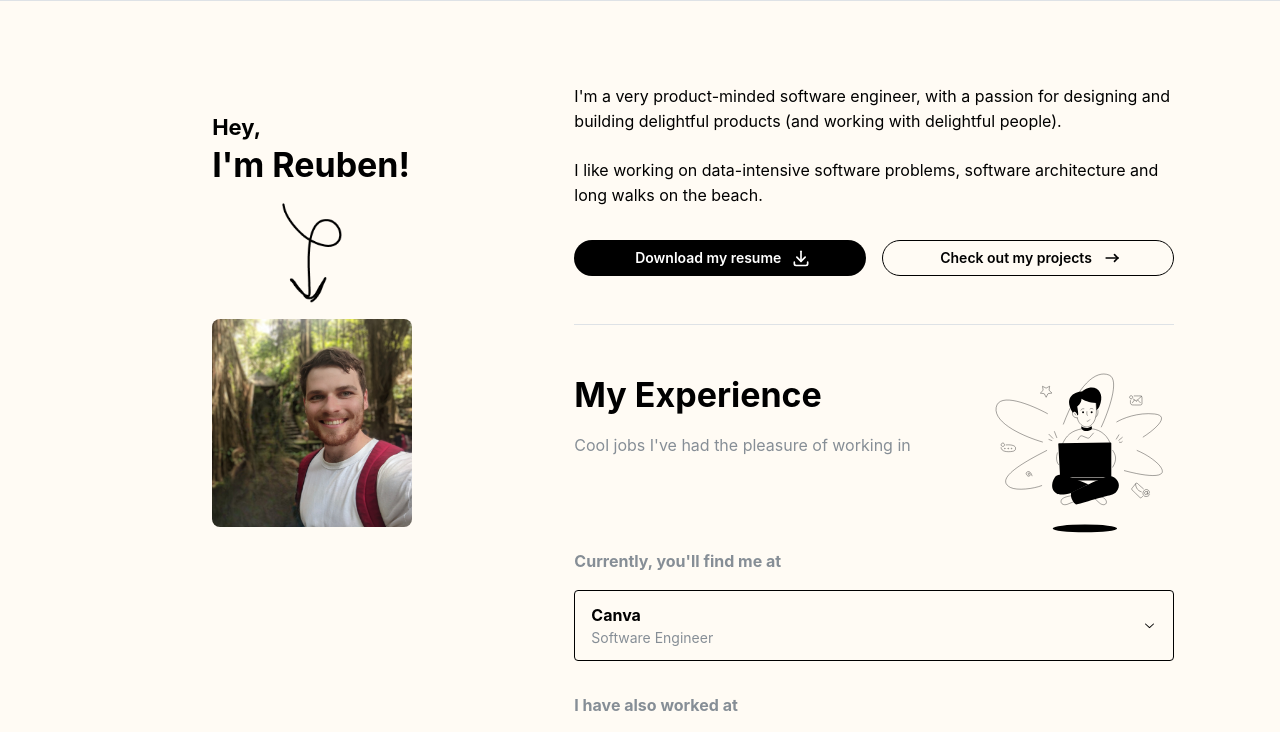
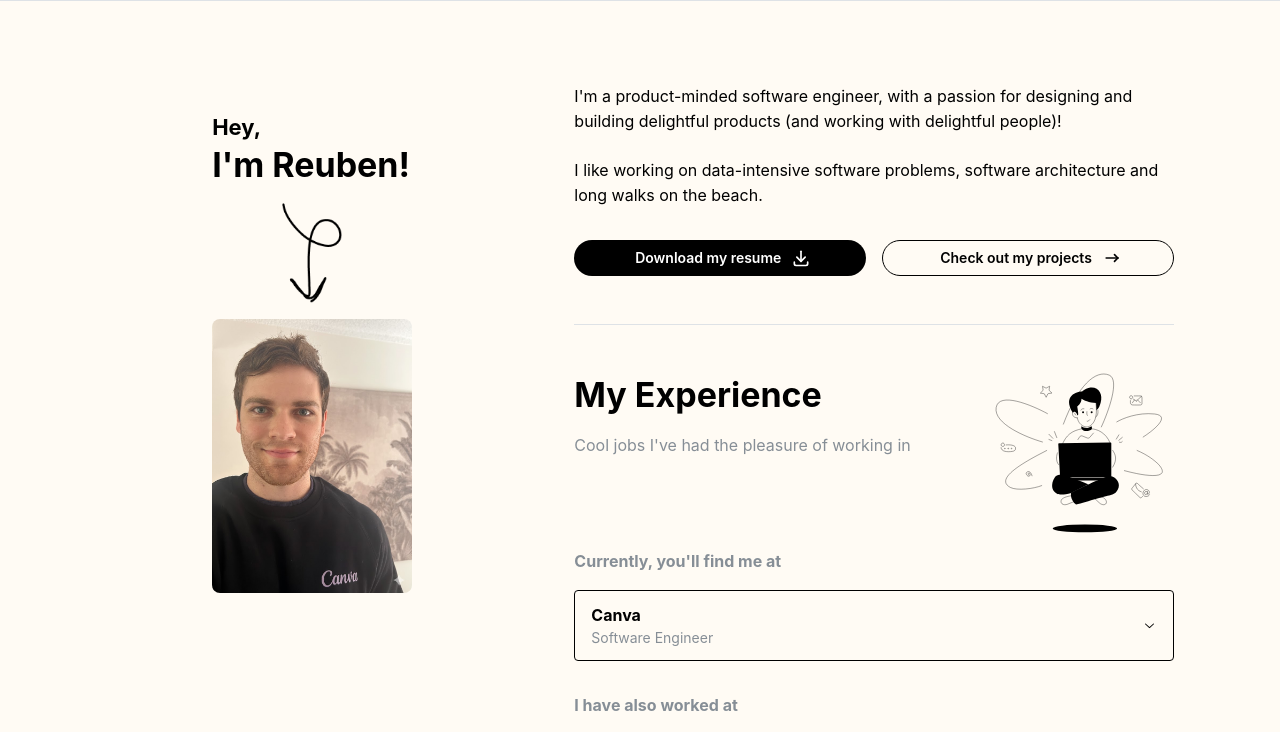
Before and after one commit to reubenjamesbishop/reubens-website, a React (Vite) app: page / in a window 1280 px wide. Shown: the top 732 px of the page. Built offline with nearby package versions, Linux system fonts and the light colour scheme.

Commit message:
update photo and bio

```diff
--- a/src/pages/Home.tsx
+++ b/src/pages/Home.tsx
@@ -43,10 +43,11 @@ function PageIntro() {
   return (
     <Stack>
       <Text ta={{ base: "center", md: "left" }}>
-        I'm a very product-minded software engineer, with a passion for designing and building delightful products
-        (and working with delightful people). <br/><br/>
-        I like working on data-intensive software problems, software architecture
-        and long walks on the beach.
+        I'm a product-minded software engineer, with a passion for designing and
+        building delightful products (and working with delightful people)!{" "}
+        <br />
+        <br />I like working on data-intensive software problems, software
+        architecture and long walks on the beach.
       </Text>
       <Space />
       <Grid>
@@ -87,7 +88,7 @@ export default function Home() {
       <Container size={"lg"} pt="xl">
         <Space h="xl" />
         <Grid>
-            <Grid.Col span={{ base: 12, md: 5 }} >
+          <Grid.Col span={{ base: 12, md: 5 }}>
             <Box
               p="xl"
               style={{
@@ -100,7 +101,6 @@ export default function Home() {
                   <Box>
                     <Title order={3}>Hey,</Title>
                     <Title order={1}>I'm Reuben!</Title>
-
                   </Box>
                   <Box style={{ width: 200 }}>
                     <Image
@@ -125,7 +125,7 @@ export default function Home() {
               </Center>
             </Box>
           </Grid.Col>
-            <Grid.Col span={{ base: 12, md: 7 }} >
+          <Grid.Col span={{ base: 12, md: 7 }}>
             <Stack p="lg">
               <PageIntro />
               <Divider my="xl" />
```
Also changed, not shown: src/assets/me.png. Lines whose indentation alone changed are shown as unchanged.
